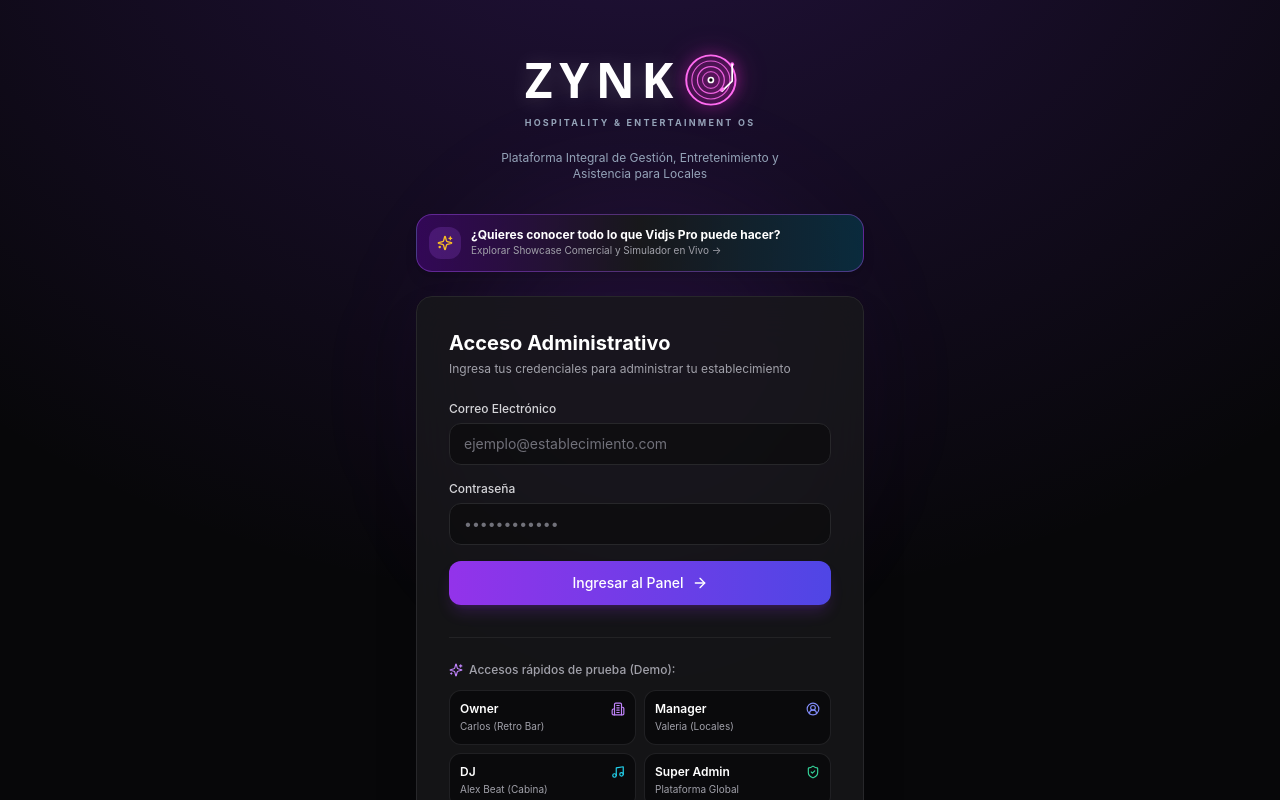
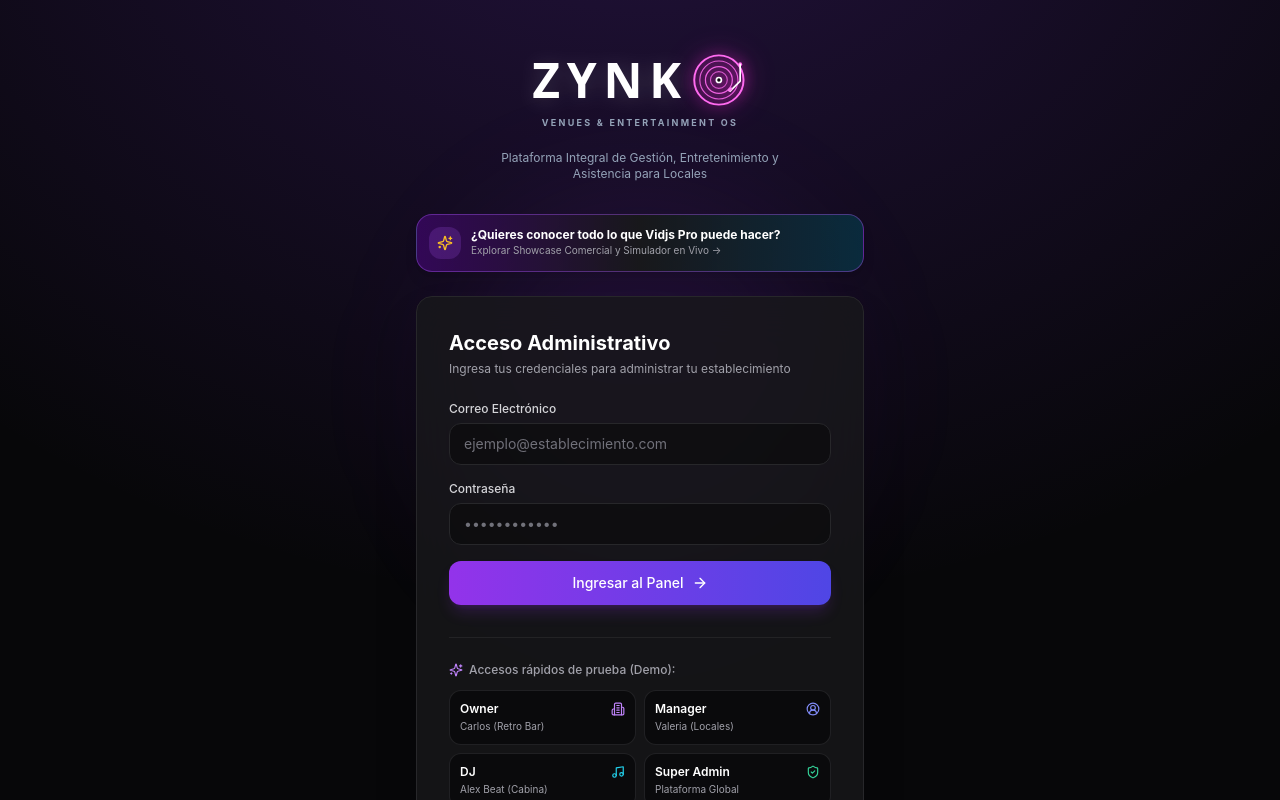
Before and after one commit to OscarSam7/vidjs-app, a Next.js app: page /login in a window 1280 px wide. Shown: the top 800 px of the page. Built offline with nearby package versions, Linux system fonts and the light colour scheme.

Commit message:
brand: actualizar eslogan a Venues & Entertainment OS

```diff
--- a/src/app/(auth)/login/page.tsx
+++ b/src/app/(auth)/login/page.tsx
@@ -67,7 +67,7 @@ export default function LoginPage() {
         {/* Brand Header */}
         <div className="text-center mb-8">
           <div className="inline-flex items-center justify-center mb-3">
-            <ZynkoLogo size="xl" subtitle="HOSPITALITY & ENTERTAINMENT OS" />
+            <ZynkoLogo size="xl" subtitle="VENUES & ENTERTAINMENT OS" />
           </div>
           <p className="text-xs text-slate-400 mt-2 max-w-xs mx-auto">
             Plataforma Integral de Gestión, Entretenimiento y Asistencia para Locales
--- a/src/app/layout.tsx
+++ b/src/app/layout.tsx
@@ -12,7 +12,7 @@ export const viewport: Viewport = {
 };
 
 export const metadata: Metadata = {
-  title: "ZYNKO - Hospitality & Entertainment OS",
+  title: "ZYNKO - Venues & Entertainment OS",
   description:
     "Plataforma Integral de Gestión, Entretenimiento, Gastronomía y Asistencia para Locales.",
   manifest: "/manifest.webmanifest",
--- a/src/app/manifest.ts
+++ b/src/app/manifest.ts
@@ -2,7 +2,7 @@ import type { MetadataRoute } from "next";
 
 export default function manifest(): MetadataRoute.Manifest {
   return {
-    name: "ZYNKO - Hospitality & Entertainment OS",
+    name: "ZYNKO - Venues & Entertainment OS",
     short_name: "ZYNKO",
     description:
       "Plataforma Integral de Gestión, Entretenimiento, Gastronomía y Asistencia para Locales",
```
